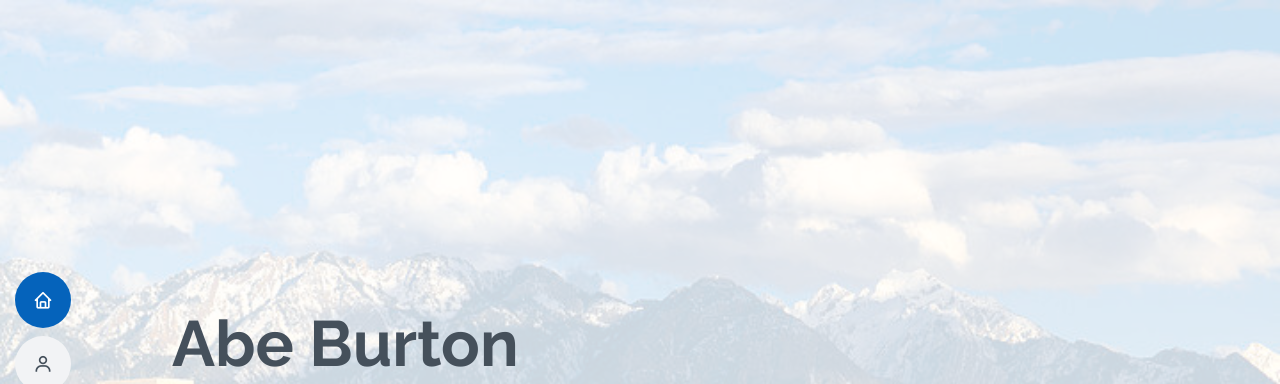
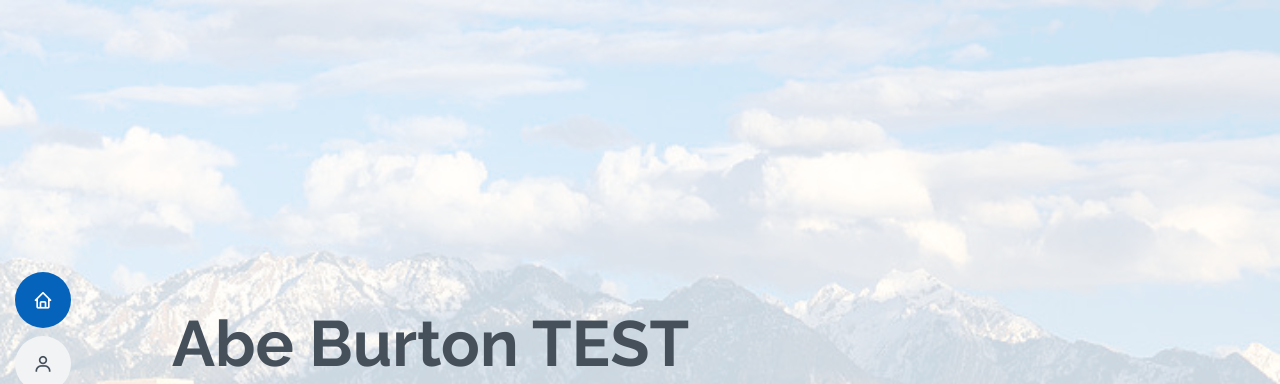
Before and after one commit to abejburton/personal_website, a website: page index.html in a window 1280 px wide. Shown: the top 384 px of the page. Drawn offline with nearby package versions, Linux system fonts and the light colour scheme.

Commit message:
testing modification deployment

```diff
--- a/index.html
+++ b/index.html
@@ -57,7 +57,7 @@
   <!-- ======= Hero Section ======= -->
   <section id="hero" class="d-flex flex-column justify-content-center">
     <div class="container" data-aos="zoom-in" data-aos-delay="100">
-      <h1>Abe Burton</h1>
+      <h1>Abe Burton TEST</h1>
       <p>I'm a <span class="typed" data-typed-items="Student, Data Scientist, Policy Analyst"></span></p>
       <div class="social-links">
         <a href="https://www.linkedin.com/in/abe-burton-506a50188/" class="linkedin"><i class="bx bxl-linkedin"></i></a>
```
